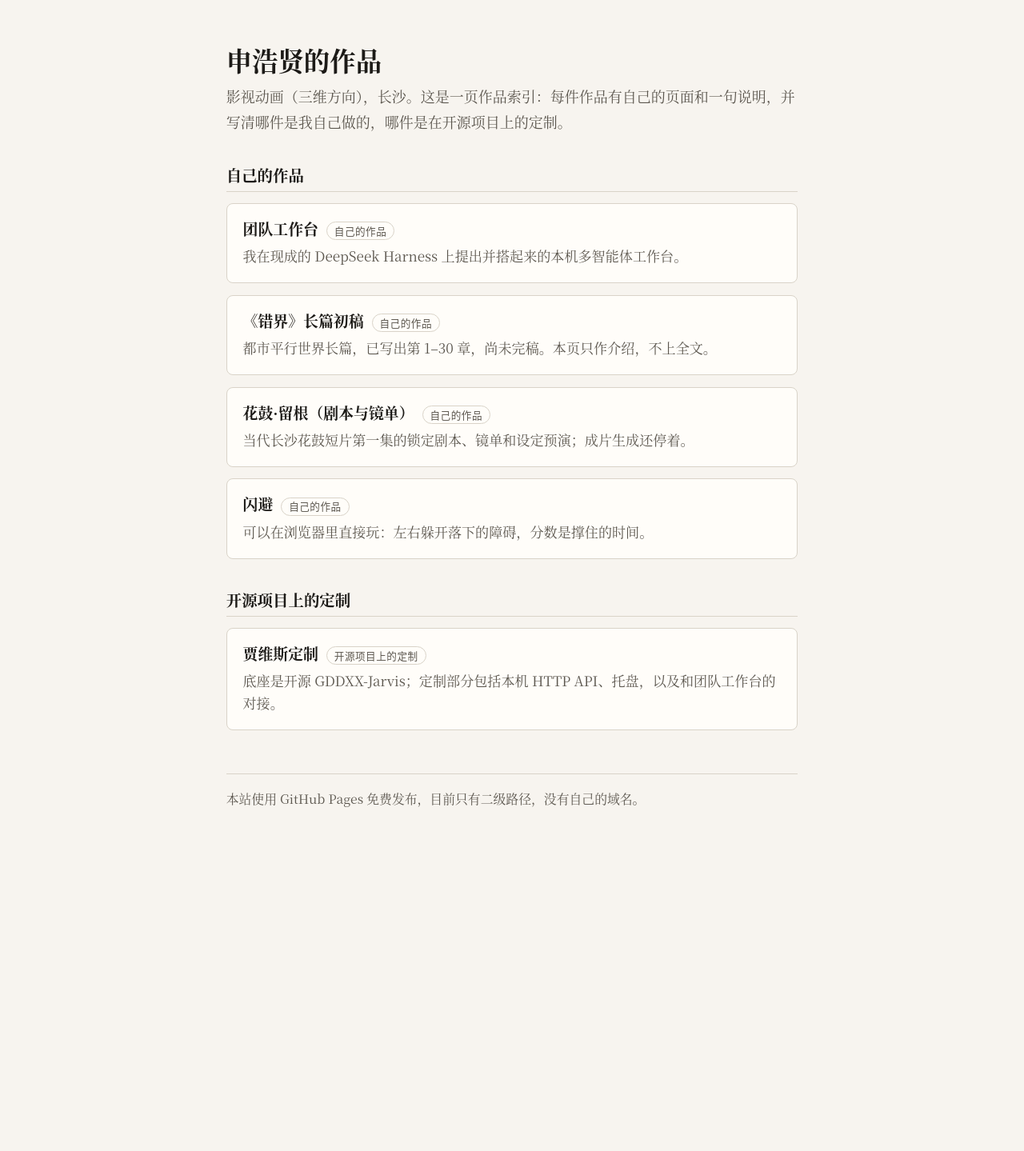
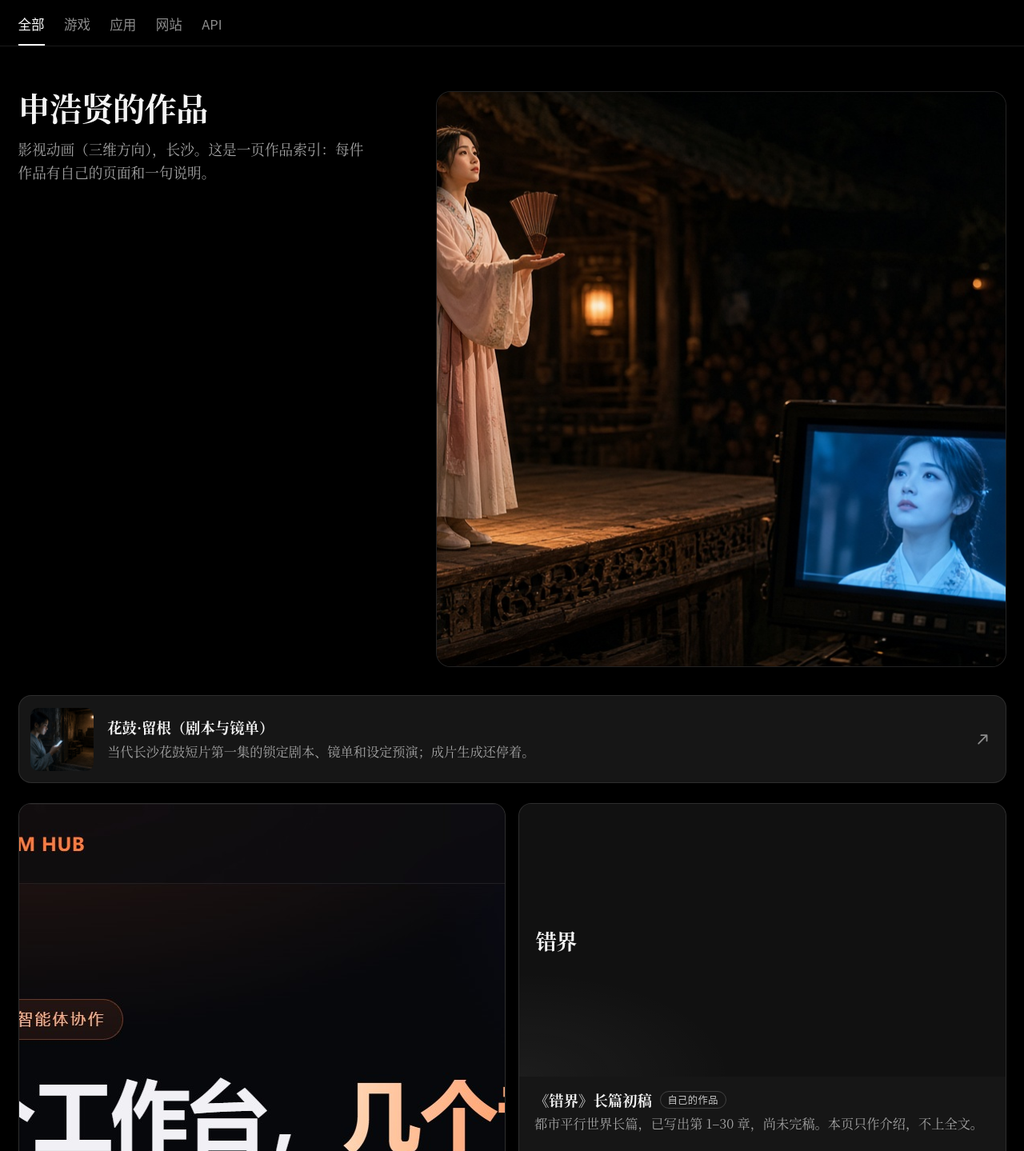
Before and after one commit to waterbecome79-dev/portfolio, a plain HTML site: page index.html in a window 1280 px wide. Shown: the top 1439 px of the page at 80% size. Before the commit the page ends 1084 px from the top, so only its background shows below. Drawn offline with Linux system fonts and the light colour scheme.

Commit message:
Add showcase index layout and 贯关 introduction page
* Redesign the index as a dark category directory.

The homepage now uses the showcase layout: category tabs, a title and intro beside a wide still, one article row, and a grid of the five existing works. Work pages and the shared stylesheet stay as they are.

Co-authored-by: waterbecome79-dev <waterbecome79-dev@users.noreply.github.com>

* Add the 贯关 introduction page and an index entry.

The new work page uses the official store copy and the six gameplay frames. The index lists it under 全部 and 游戏, with the earlier five works unchanged.

Co-authored-by: waterbecome79-dev <waterbecome79-dev@users.noreply.github.com>

* Use a category intro that fits both games.

The 游戏 tab no longer says every work there can be played in the browser.

Co-authored-by: waterbecome79-dev <waterbecome79-dev@users.noreply.github.com>

---------

Co-authored-by: Cursor Agent <cursoragent@cursor.com>
Co-authored-by: waterbecome79-dev <waterbecome79-dev@users.noreply.github.com>

```diff
--- /dev/null
+++ b/home.css
@@ -0,0 +1,335 @@
+:root {
+  --bg: #000;
+  --ink: #f4f4f4;
+  --muted: #a6a6a6;
+  --faint: #8d8d8d;
+  --line: rgba(255, 255, 255, 0.1);
+  --card: #161616;
+  --card-hover: #1d1d1d;
+  --measure: 72rem;
+  --serif: "Source Han Serif SC", "Noto Serif SC", "Noto Serif CJK SC", "Songti SC", "STSong", "SimSun", "Georgia", serif;
+  --sans: "Source Han Sans SC", "Noto Sans SC", "Noto Sans CJK SC", "PingFang SC", "Hiragino Sans GB", "Microsoft YaHei", system-ui, sans-serif;
+}
+
+* { box-sizing: border-box; }
+
+html {
+  font-size: 18px;
+  -webkit-text-size-adjust: 100%;
+  text-size-adjust: 100%;
+  color-scheme: dark;
+}
+
+body {
+  margin: 0;
+  background: var(--bg);
+  color: var(--ink);
+  font-family: var(--serif);
+  font-weight: 400;
+  line-height: 1.7;
+  overflow-wrap: break-word;
+}
+
+a {
+  color: inherit;
+  text-decoration: none;
+}
+
+a:focus-visible,
+.tab:focus-within {
+  outline: 2px solid #fff;
+  outline-offset: 3px;
+}
+
+.bar {
+  position: sticky;
+  top: 0;
+  z-index: 2;
+  background: #000;
+  border-bottom: 1px solid var(--line);
+}
+
+.wrap {
+  width: min(var(--measure), calc(100% - 2.5rem));
+  margin: 0 auto;
+  padding-left: env(safe-area-inset-left);
+  padding-right: env(safe-area-inset-right);
+}
+
+.tabs {
+  display: flex;
+  align-items: stretch;
+  gap: 1.35rem;
+  min-height: 3.15rem;
+  overflow-x: auto;
+  scrollbar-width: none;
+}
+
+.tabs::-webkit-scrollbar { display: none; }
+
+.tab {
+  position: relative;
+  display: inline-flex;
+  align-items: center;
+  flex: 0 0 auto;
+  padding: 0.2rem 0 0;
+  color: var(--faint);
+  font-family: var(--sans);
+  font-size: 0.92rem;
+  line-height: 1;
+  cursor: pointer;
+}
+
+.tab input {
+  position: absolute;
+  inset: 0;
+  margin: 0;
+  opacity: 0;
+  cursor: pointer;
+}
+
+.tab:has(input:checked) {
+  color: #fff;
+  box-shadow: inset 0 -2px 0 #fff;
+}
+
+.hero {
+  display: grid;
+  grid-template-columns: minmax(16rem, 26rem) minmax(0, 1fr);
+  gap: 1.6rem 3rem;
+  align-items: start;
+  padding: 3.15rem 0 0.25rem;
+}
+
+.hero-copy h1 {
+  margin: 0;
+  font-size: clamp(3rem, 5.8vw, 4.6rem);
+  font-weight: 600;
+  line-height: 1.02;
+  letter-spacing: -0.03em;
+  white-space: nowrap;
+}
+
+.hero-copy h1[data-pane="all"] {
+  font-size: clamp(2.15rem, 3.15vw, 3.2rem);
+  letter-spacing: -0.02em;
+}
+
+.intro {
+  margin: 0.9rem 0 0;
+  max-width: 24rem;
+  color: var(--muted);
+  font-size: 0.98rem;
+  line-height: 1.65;
+}
+
+.hero-copy [data-pane] { display: none; }
+
+.hero-copy [data-pane="all"] { display: block; }
+
+body:has(input[value="game"]:checked) .hero-copy [data-pane],
+body:has(input[value="app"]:checked) .hero-copy [data-pane],
+body:has(input[value="site"]:checked) .hero-copy [data-pane],
+body:has(input[value="api"]:checked) .hero-copy [data-pane] {
+  display: none;
+}
+
+body:has(input[value="game"]:checked) .hero-copy [data-pane="game"],
+body:has(input[value="app"]:checked) .hero-copy [data-pane="app"],
+body:has(input[value="site"]:checked) .hero-copy [data-pane="site"],
+body:has(input[value="api"]:checked) .hero-copy [data-pane="api"] {
+  display: block;
+}
+
+.hero-visual {
+  width: 100%;
+  aspect-ratio: 2.15 / 1;
+  object-fit: cover;
+  object-position: center 48%;
+  border-radius: 18px;
+  border: 1px solid var(--line);
+  background: #0a0a0a;
+}
+
+.article {
+  display: grid;
+  grid-template-columns: auto minmax(0, 1fr) auto;
+  gap: 0.15rem 0.95rem;
+  align-items: center;
+  margin-top: 1.7rem;
+  padding: 0.8rem 1rem 0.8rem 0.8rem;
+  background: var(--card);
+  border: 1px solid var(--line);
+  border-radius: 16px;
+}
+
+.article img {
+  width: 4.4rem;
+  height: 4.4rem;
+  object-fit: cover;
+  object-position: center 30%;
+  border-radius: 10px;
+  display: block;
+}
+
+.article h2,
+.work h2 {
+  margin: 0;
+  font-size: 1.02rem;
+  font-weight: 600;
+  line-height: 1.4;
+}
+
+.article p,
+.work p {
+  margin: 0.22rem 0 0;
+  color: var(--muted);
+  font-size: 0.9rem;
+  line-height: 1.55;
+}
+
+.arrow {
+  width: 1.15rem;
+  height: 1.15rem;
+  color: var(--faint);
+}
+
+.catalog { margin-top: 1.35rem; }
+
+.empty {
+  display: none;
+  margin: 0.4rem 0 0;
+  color: var(--muted);
+  font-family: var(--sans);
+  font-size: 0.92rem;
+}
+
+body:has(input[value="site"]:checked) .empty-site,
+body:has(input[value="api"]:checked) .empty-api {
+  display: block;
+}
+
+.grid {
+  display: grid;
+  grid-template-columns: repeat(2, minmax(0, 1fr));
+  gap: 0.9rem;
+}
+
+.work {
+  display: flex;
+  flex-direction: column;
+  min-width: 0;
+  background: var(--card);
+  border: 1px solid var(--line);
+  border-radius: 16px;
+  overflow: hidden;
+}
+
+body:has(input[value="game"]:checked) .work:not([data-cat="game"]),
+body:has(input[value="app"]:checked) .work:not([data-cat="app"]),
+body:has(input[value="site"]:checked) .work,
+body:has(input[value="api"]:checked) .work {
+  display: none;
+}
+
+.work-media,
+.work-fallback {
+  display: block;
+  width: 100%;
+  aspect-ratio: 16 / 9;
+  object-fit: cover;
+  object-position: center center;
+  background: #101010;
+}
+
+.work-media.top { object-position: center top; }
+
+.work-fallback {
+  display: flex;
+  align-items: center;
+  padding: 1.1rem 1.15rem;
+  background:
+    radial-gradient(80% 70% at 0% 100%, rgba(255, 255, 255, 0.05), transparent 55%),
+    #111;
+}
+
+.work-fallback span {
+  font-size: 1.45rem;
+  font-weight: 600;
+  letter-spacing: -0.02em;
+  line-height: 1.2;
+}
+
+.work-body { padding: 0.9rem 1.05rem 1.05rem; }
+
+.work h2 {
+  display: flex;
+  flex-wrap: wrap;
+  align-items: center;
+  gap: 0.35rem 0.55rem;
+}
+
+.tag {
+  display: inline-block;
+  flex: 0 0 auto;
+  font-family: var(--sans);
+  font-size: 0.68rem;
+  font-weight: 500;
+  letter-spacing: 0.04em;
+  line-height: 1.4;
+  color: #c7c7c7;
+  border: 1px solid rgba(255, 255, 255, 0.18);
+  border-radius: 999px;
+  padding: 0.08rem 0.48rem;
+}
+
+.article:hover,
+.work:hover {
+  background: var(--card-hover);
+  border-color: rgba(255, 255, 255, 0.22);
+}
+
+footer {
+  margin: 2.75rem 0 0;
+  padding: 1rem 0 max(2.4rem, calc(1.5rem + env(safe-area-inset-bottom)));
+  border-top: 1px solid var(--line);
+  color: var(--faint);
+  font-family: var(--sans);
+  font-size: 0.82rem;
+  line-height: 1.6;
+}
+
+@media (max-width: 860px) {
+  html { font-size: 16px; }
+
+  .hero {
+    grid-template-columns: 1fr;
+    gap: 1.25rem;
+    padding-top: 1.8rem;
+  }
+
+  .hero-copy h1,
+  .hero-copy h1[data-pane="all"] {
+    white-space: normal;
+    font-size: clamp(2.15rem, 10vw, 3rem);
+  }
+
+  .intro { max-width: none; }
+
+  .grid { grid-template-columns: 1fr; }
+}
+
+@media (max-width: 520px) {
+  .wrap { width: min(var(--measure), calc(100% - 1.6rem)); }
+
+  .article {
+    grid-template-columns: auto minmax(0, 1fr);
+  }
+
+  .arrow { display: none; }
+
+  .article img {
+    width: 3.6rem;
+    height: 3.6rem;
+  }
+}
--- a/index.html
+++ b/index.html
@@ -4,36 +4,121 @@
   <meta charset="utf-8">
   <meta name="viewport" content="width=device-width, initial-scale=1">
   <title>申浩贤的作品</title>
-  <link rel="stylesheet" href="styles.css">
+  <link rel="stylesheet" href="home.css">
 </head>
 <body>
-  <main>
-    <h1>申浩贤的作品</h1>
-    <p class="lead">影视动画（三维方向），长沙。这是一页作品索引：每件作品有自己的页面和一句说明，并写清哪件是我自己做的，哪件是在开源项目上的定制。</p>
+  <header class="bar">
+    <nav class="tabs wrap" aria-label="分类">
+      <label class="tab">
+        <input type="radio" name="cat" value="all" checked>
+        全部
+      </label>
+      <label class="tab">
+        <input type="radio" name="cat" value="game">
+        游戏
+      </label>
+      <label class="tab">
+        <input type="radio" name="cat" value="app">
+        应用
+      </label>
+      <label class="tab">
+        <input type="radio" name="cat" value="site">
+        网站
+      </label>
+      <label class="tab">
+        <input type="radio" name="cat" value="api">
+        API
+      </label>
+    </nav>
+  </header>
 
-    <h2>自己的作品</h2>
-    <div class="item">
-      <h3><a href="works/team-workbench.html">团队工作台</a><span class="tag">自己的作品</span></h3>
-      <p>我在现成的 DeepSeek Harness 上提出并搭起来的本机多智能体工作台。</p>
-    </div>
-    <div class="item">
-      <h3><a href="works/cuojie.html">《错界》长篇初稿</a><span class="tag">自己的作品</span></h3>
-      <p>都市平行世界长篇，已写出第 1–30 章，尚未完稿。本页只作介绍，不上全文。</p>
-    </div>
-    <div class="item">
-      <h3><a href="works/huagu-liugen.html">花鼓·留根（剧本与镜单）</a><span class="tag">自己的作品</span></h3>
-      <p>当代长沙花鼓短片第一集的锁定剧本、镜单和设定预演；成片生成还停着。</p>
-    </div>
-    <div class="item">
-      <h3><a href="works/shanbi.html">闪避</a><span class="tag">自己的作品</span></h3>
-      <p>可以在浏览器里直接玩：左右躲开落下的障碍，分数是撑住的时间。</p>
-    </div>
+  <main class="wrap">
+    <section class="hero">
+      <div class="hero-copy">
+        <h1 data-pane="all">申浩贤的作品</h1>
+        <p class="intro" data-pane="all">影视动画（三维方向），长沙。这是一页作品索引：每件作品有自己的页面和一句说明。</p>
 
-    <h2>开源项目上的定制</h2>
-    <div class="item">
-      <h3><a href="works/jarvis-custom.html">贾维斯定制</a><span class="tag">开源项目上的定制</span></h3>
-      <p>底座是开源 GDDXX-Jarvis；定制部分包括本机 HTTP API、托盘，以及和团队工作台的对接。</p>
-    </div>
+        <h1 data-pane="game">游戏</h1>
+        <p class="intro" data-pane="game">每件作品有自己的页面和一句说明。</p>
+
+        <h1 data-pane="app">应用</h1>
+        <p class="intro" data-pane="app">我在现成的 DeepSeek Harness 上提出并搭起来的本机多智能体工作台。</p>
+
+        <h1 data-pane="site">网站</h1>
+        <h1 data-pane="api">API</h1>
+      </div>
+      <img
+        class="hero-visual"
+        src="assets/huagu/05_stage_monitor.jpg"
+        width="1280"
+        height="720"
+        alt="概念设定：阿花在村台开口，监视器里是冷蓝的面部">
+    </section>
+
+    <a class="article" href="works/huagu-liugen.html">
+      <img src="assets/huagu/01_threshold.jpg" width="1280" height="720" alt="概念设定：阿花站在茶馆到练功室的门口，看手机亮屏">
+      <span>
+        <h2>花鼓·留根（剧本与镜单）</h2>
+        <p>当代长沙花鼓短片第一集的锁定剧本、镜单和设定预演；成片生成还停着。</p>
+      </span>
+      <svg class="arrow" viewBox="0 0 16 16" aria-hidden="true">
+        <path d="M4 12 L12 4 M6.5 4 H12 V9.5" fill="none" stroke="currentColor" stroke-width="1.4" stroke-linecap="round" stroke-linejoin="round"/>
+      </svg>
+    </a>
+
+    <section class="catalog" aria-label="作品">
+      <p class="empty empty-site">这一类还没有作品。</p>
+      <p class="empty empty-api">这一类还没有作品。</p>
+
+      <div class="grid">
+        <a class="work" href="works/team-workbench.html" data-cat="app">
+          <img class="work-media top" src="assets/workbench/home.jpg" width="1050" height="836" alt="本机界面：团队工作台首页，标题为「一个工作台，几个专家」">
+          <span class="work-body">
+            <h2>团队工作台 <span class="tag">自己的作品</span></h2>
+            <p>我在现成的 DeepSeek Harness 上提出并搭起来的本机多智能体工作台。</p>
+          </span>
+        </a>
+
+        <a class="work" href="works/cuojie.html">
+          <span class="work-fallback" aria-hidden="true"><span>错界</span></span>
+          <span class="work-body">
+            <h2>《错界》长篇初稿 <span class="tag">自己的作品</span></h2>
+            <p>都市平行世界长篇，已写出第 1–30 章，尚未完稿。本页只作介绍，不上全文。</p>
+          </span>
+        </a>
+
+        <a class="work" href="works/huagu-liugen.html">
+          <img class="work-media" src="assets/huagu/01_threshold.jpg" width="1280" height="720" alt="概念设定：阿花站在茶馆到练功室的门口，看手机亮屏">
+          <span class="work-body">
+            <h2>花鼓·留根（剧本与镜单） <span class="tag">自己的作品</span></h2>
+            <p>当代长沙花鼓短片第一集的锁定剧本、镜单和设定预演；成片生成还停着。</p>
+          </span>
+        </a>
+
+        <a class="work" href="works/shanbi.html" data-cat="game">
+          <span class="work-fallback" aria-hidden="true"><span>闪避</span></span>
+          <span class="work-body">
+            <h2>闪避 <span class="tag">自己的作品</span></h2>
+            <p>可以在浏览器里直接玩：左右躲开落下的障碍，分数是撑住的时间。</p>
+          </span>
+        </a>
+
+        <a class="work" href="works/jarvis-custom.html" data-cat="app">
+          <img class="work-media" src="assets/jarvis/hud.png" width="2559" height="1599" alt="本机界面：定制版贾维斯的完整界面" loading="lazy">
+          <span class="work-body">
+            <h2>贾维斯定制 <span class="tag">开源项目上的定制</span></h2>
+            <p>底座是开源 GDDXX-Jarvis；定制部分包括本机 HTTP API、托盘，以及和团队工作台的对接。</p>
+          </span>
+        </a>
+        <a class="work" href="works/guanguan.html" data-cat="game">
+          <img class="work-media" src="assets/guanguan/main_1232x706.png" width="1232" height="706" alt="贯关">
+          <span class="work-body">
+            <h2>贯关 <span class="tag">自己的作品</span></h2>
+            <p>一局一两分钟的俯视闯关。</p>
+          </span>
+        </a>
+      </div>
+    </section>
 
     <footer>
       本站使用 GitHub Pages 免费发布，目前只有二级路径，没有自己的域名。
```
Also changed, not shown: works/guanguan.html (added, +60 -0 lines), assets/guanguan/01-title.png (added), assets/guanguan/02-breakthrough.png (added), assets/guanguan/03-combo.png (added), assets/guanguan/04-fail.png (added), assets/guanguan/05-room3.png (added), assets/guanguan/06-win.png (added), assets/guanguan/main_1232x706.png (added).
